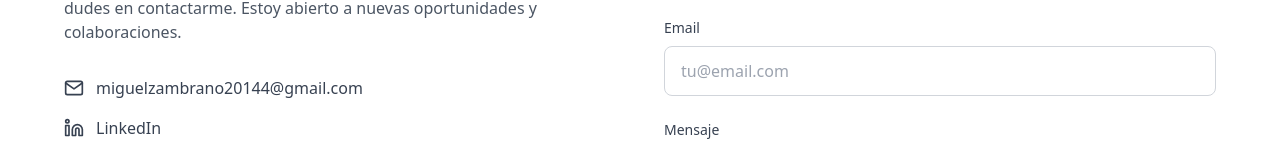
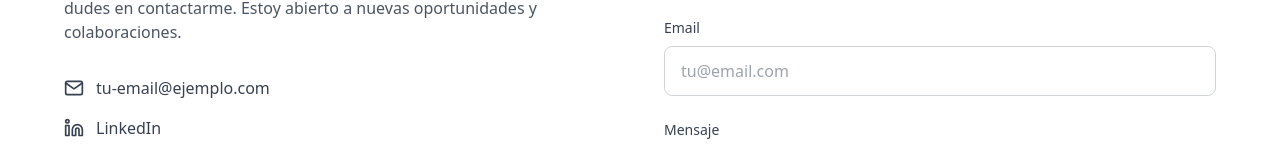
Before and after one commit to Miguel252546/portfolio-miguel, a React (Vite) app: page / in a window 1280 px wide. Shown: the part 2412-2558 px from the top of the page. Built offline with nearby package versions, Linux system fonts and the light colour scheme; no server answers.

Commit message:
Revert "Se agrego los datos personales para el conctato (#2)" (#3)
This reverts commit b297ac519a654d338ac44f9ee044d1b224696259.

```diff
--- a/src/components/Contact.tsx
+++ b/src/components/Contact.tsx
@@ -19,15 +19,15 @@ const Contact = () => {
   // Configuración de EmailJS
   // ⚠️ IMPORTANTE: Configurar estos valores después de crear una cuenta en EmailJS
   // Puedes usar variables de entorno o definirlas directamente
-  const EMAILJS_SERVICE_ID = import.meta.env.VITE_EMAILJS_SERVICE_ID || 'tu_service_id' // 'tu_service_id'
+  const EMAILJS_SERVICE_ID = import.meta.env.VITE_EMAILJS_SERVICE_ID || 'tu_service_id'
   const EMAILJS_TEMPLATE_ID = import.meta.env.VITE_EMAILJS_TEMPLATE_ID || 'tu_template_id'
   const EMAILJS_PUBLIC_KEY = import.meta.env.VITE_EMAILJS_PUBLIC_KEY || 'tu_public_key'
 
   // Información de contacto
   const contactInfo = {
-    email: 'miguelzambrano20144@gmail.com', // Cambiar por el email real
-    linkedin: 'https://www.linkedin.com/in/miguel-zambrano-lopez/', // Cambiar por el LinkedIn real
-    github: 'https://github.com/Miguel252546', // Cambiar por el GitHub real
+    email: 'tu-email@ejemplo.com', // Cambiar por el email real
+    linkedin: 'https://www.linkedin.com/in/tu-perfil', // Cambiar por el LinkedIn real
+    github: 'https://github.com/tu-usuario', // Cambiar por el GitHub real
   }
 
   /**
--- a/src/components/Hero.tsx
+++ b/src/components/Hero.tsx
@@ -13,9 +13,9 @@ const Hero = () => {
     name: 'Miguel José Zambrano López',
     role: 'Desarrollador Web Fullstack',
     tagline: 'Desarrollador web enfocado en crear soluciones simples y elegantes',
-    email: 'miguelzambrano20144@gmail.com', // Cambiar por el email real
-    linkedin: 'https://www.linkedin.com/in/miguel-zambrano-lopez/', // Cambiar por el LinkedIn real
-    github: 'https://github.com/Miguel252546', // Cambiar por el GitHub real
+    email: 'tu-email@ejemplo.com', // Cambiar por el email real
+    linkedin: 'https://www.linkedin.com/in/tu-perfil', // Cambiar por el LinkedIn real
+    github: 'https://github.com/tu-usuario', // Cambiar por el GitHub real
   }
 
   // Animaciones para los elementos
```
